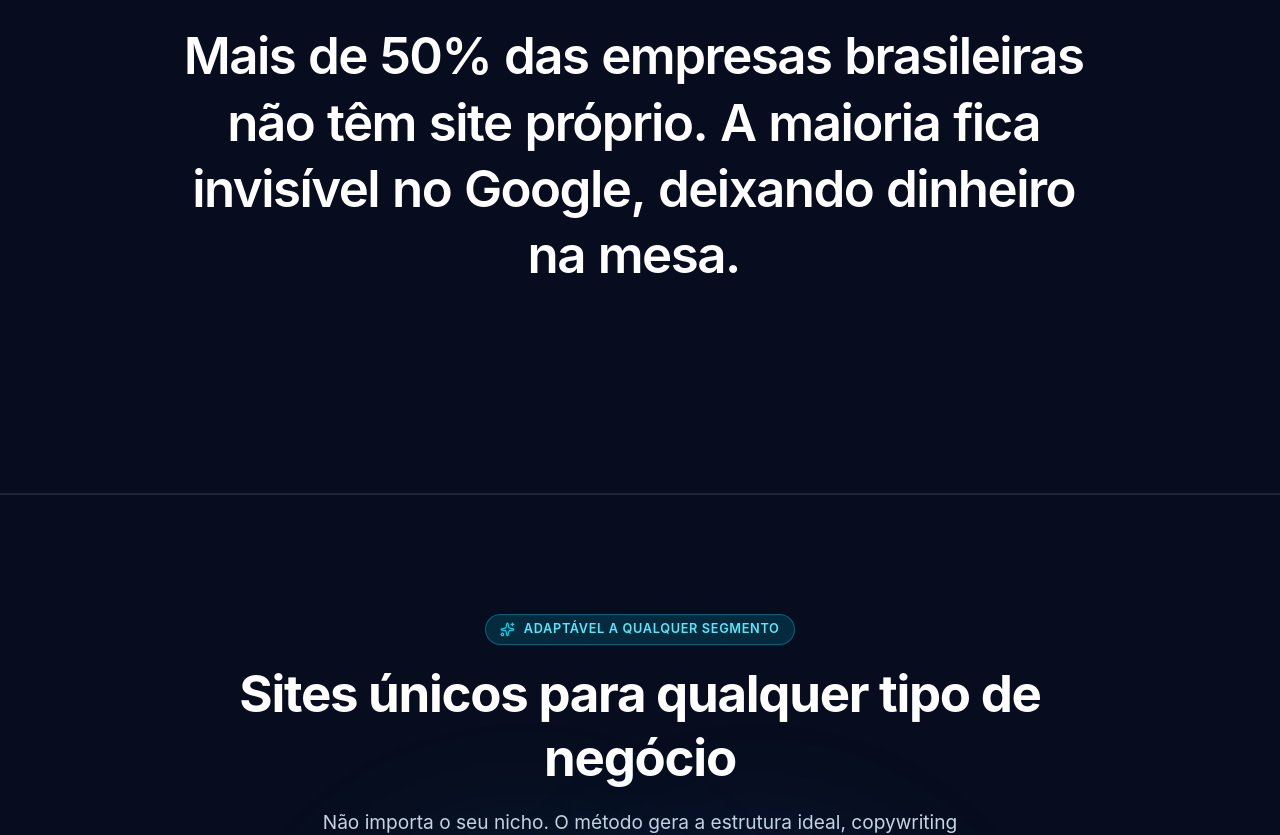
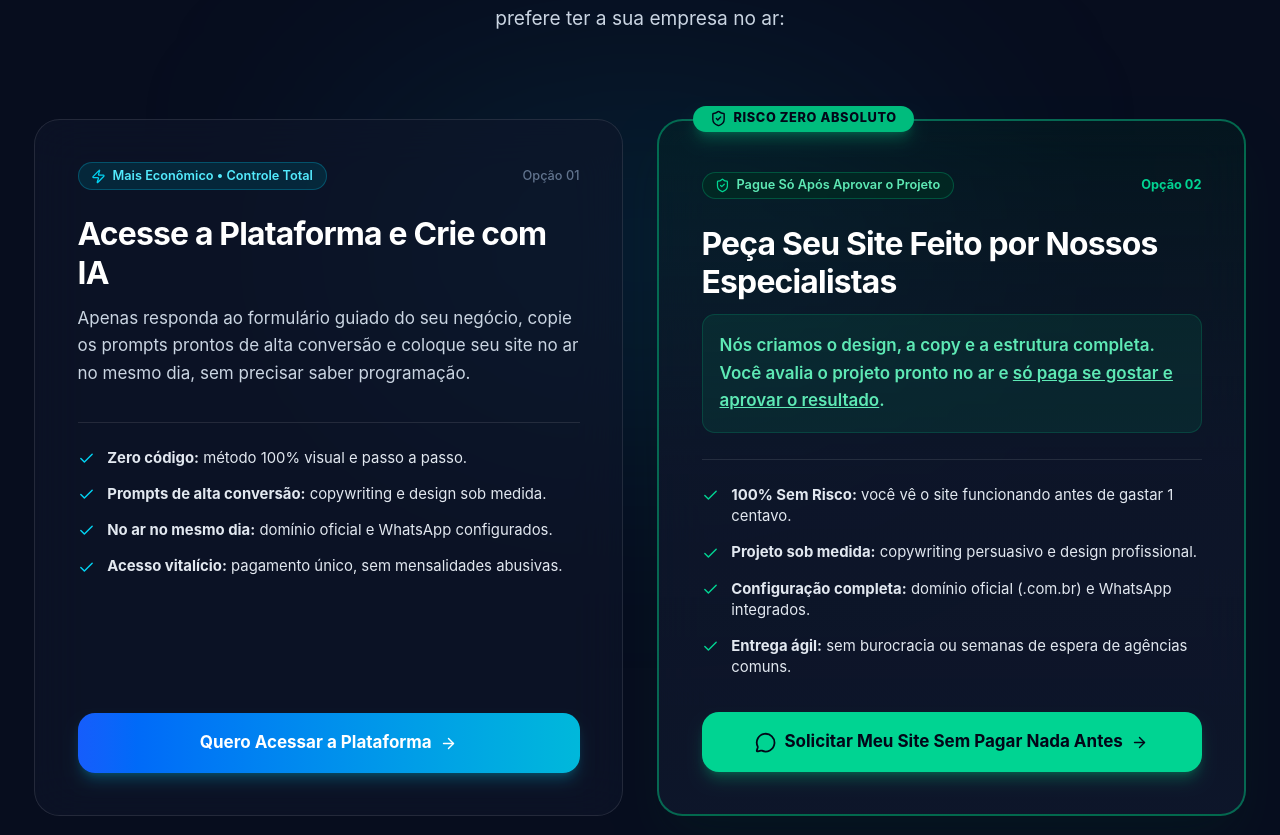
Before and after one commit to alessandrosc2/multyplique, a React (Vite) app: page / in a window 1280 px wide. Shown: the part 4346-5181 px from the top of the page. Built offline with nearby package versions, Linux system fonts and the light colour scheme.

Commit message:
feat: implementa Bloco 2 de Interesse com escolha bifurcada (Criar com IA vs Feito para Voce com Risco Zero)

```diff
--- a/src/App.tsx
+++ b/src/App.tsx
@@ -1,5 +1,6 @@
 import { Toaster } from "sonner";
 import { ScrollGlobe } from "@/components/ui/landing-page";
+import { ChoiceSection } from "@/components/ui/ChoiceSection";
 import { SocialProofSection } from "@/components/pricing/SocialProofSection";
 import { WordRevealSection } from "@/components/scrollytelling/WordRevealSection";
 import { ConversionScienceSection } from "@/components/analytics/ConversionScienceSection";
@@ -16,6 +17,10 @@ export default function App() {
 
       {/* Beat 1: O Método Guiado das 4 Fases com o Globo 3D em Scrollytelling */}
       <ScrollGlobe />
+
+      {/* Beat 2: Interesse & Sustentação — As Duas Opções: Crie com IA ou Risco Zero */}
+      <ChoiceSection />
+
       <SocialProofSection />
 
       {/* Beat 2: O Dilema da Presença Digital & Comparativo com Sites Genéricos */}
--- /dev/null
+++ b/src/components/ui/ChoiceSection.tsx
@@ -0,0 +1,148 @@
+import React from "react";
+import { Zap, ShieldCheck, Check, ArrowRight, MessageCircle, Sparkles } from "lucide-react";
+
+export function ChoiceSection() {
+  const handleScrollToPricing = () => {
+    const el = document.getElementById("pricing");
+    if (el) el.scrollIntoView({ behavior: "smooth" });
+  };
+
+  return (
+    <section id="escolha-seu-caminho" className="relative bg-[#070d1e] text-white py-20 sm:py-28 px-4 sm:px-6 lg:px-8 overflow-hidden border-t border-white/5">
+      {/* Ambient background glow */}
+      <div className="absolute top-1/2 left-1/2 -translate-x-1/2 -translate-y-1/2 w-[600px] h-[350px] bg-cyan-500/10 rounded-full blur-[130px] pointer-events-none" />
+
+      <div className="max-w-6xl mx-auto relative z-10">
+        {/* Section Header */}
+        <div className="text-center max-w-3xl mx-auto mb-14 sm:mb-20">
+          <span className="inline-flex items-center gap-2 px-3.5 py-1.5 rounded-full text-xs font-semibold bg-cyan-500/10 text-cyan-300 border border-cyan-500/20 mb-4 uppercase tracking-widest">
+            <Sparkles className="w-3.5 h-3.5 text-cyan-400" />
+            Dois Caminhos, Mais Vendas Para Sua Empresa
+          </span>
+          <h2 className="text-3xl sm:text-4xl md:text-5xl font-bold tracking-tight mb-4 text-white leading-tight">
+            Ter um site profissional na sua empresa nunca foi tão simples e seguro.
+          </h2>
+          <p className="text-slate-300 text-base sm:text-lg leading-relaxed max-w-2xl mx-auto">
+            Sem um site oficial, quem pesquisa pelo seu produto ou serviço no Google acaba comprando do seu concorrente. Para resolver isso hoje, escolha como prefere ter a sua empresa no ar:
+          </p>
+        </div>
+
+        {/* 2 Choice Cards Grid */}
+        <div className="grid grid-cols-1 lg:grid-cols-2 gap-8 items-stretch">
+
+          {/* Card 1: Faça Você Mesmo (Site-IA) */}
+          <div className="flex flex-col justify-between p-8 sm:p-10 rounded-3xl bg-slate-900/60 border border-white/10 hover:border-cyan-500/40 backdrop-blur-xl transition-all duration-300 hover:shadow-2xl hover:shadow-cyan-950/40 group">
+            <div>
+              <div className="flex items-center justify-between gap-4 mb-6">
+                <span className="inline-flex items-center gap-1.5 text-xs font-semibold px-3 py-1 rounded-full bg-cyan-950/70 border border-cyan-500/30 text-cyan-300">
+                  <Zap className="w-3.5 h-3.5 text-cyan-400" />
+                  Mais Econômico • Controle Total
+                </span>
+                <span className="text-xs text-slate-500 font-medium">Opção 01</span>
+              </div>
+
+              <h3 className="text-2xl sm:text-3xl font-bold text-white mb-3 tracking-tight">
+                Acesse a Plataforma e Crie com IA
+              </h3>
+              <p className="text-slate-300 text-sm sm:text-base leading-relaxed mb-8">
+                Apenas responda ao formulário guiado do seu negócio, copie os prompts prontos de alta conversão e coloque seu site no ar no mesmo dia, sem precisar saber programação.
+              </p>
+
+              <div className="space-y-3.5 text-sm text-slate-200 border-t border-white/10 pt-6 mb-8">
+                <div className="flex items-start gap-3">
+                  <Check className="w-4 h-4 text-cyan-400 shrink-0 mt-0.5" />
+                  <span><strong>Zero código:</strong> método 100% visual e passo a passo.</span>
+                </div>
+                <div className="flex items-start gap-3">
+                  <Check className="w-4 h-4 text-cyan-400 shrink-0 mt-0.5" />
+                  <span><strong>Prompts de alta conversão:</strong> copywriting e design sob medida.</span>
+                </div>
+                <div className="flex items-start gap-3">
+                  <Check className="w-4 h-4 text-cyan-400 shrink-0 mt-0.5" />
+                  <span><strong>No ar no mesmo dia:</strong> domínio oficial e WhatsApp configurados.</span>
+                </div>
+                <div className="flex items-start gap-3">
+                  <Check className="w-4 h-4 text-cyan-400 shrink-0 mt-0.5" />
+                  <span><strong>Acesso vitalício:</strong> pagamento único, sem mensalidades abusivas.</span>
+                </div>
+              </div>
+            </div>
+
+            <button
+              onClick={handleScrollToPricing}
+              className="w-full py-4 px-6 rounded-2xl font-bold text-sm sm:text-base bg-gradient-to-r from-blue-600 to-cyan-500 text-white hover:brightness-110 shadow-lg shadow-cyan-500/25 transition-all transform hover:-translate-y-0.5 cursor-pointer inline-flex items-center justify-center gap-2 group/btn"
+            >
+              <span>Quero Acessar a Plataforma</span>
+              <ArrowRight className="w-4 h-4 group-hover/btn:translate-x-1.5 transition-transform" />
+            </button>
+          </div>
+
+          {/* Card 2: Nós Fazemos Por Você (Risco Zero) */}
+          <div className="relative flex flex-col justify-between p-8 sm:p-10 rounded-3xl bg-gradient-to-b from-emerald-950/30 via-slate-900/80 to-slate-900/90 border-2 border-emerald-500/50 hover:border-emerald-400 backdrop-blur-xl transition-all duration-300 shadow-2xl shadow-emerald-950/30 group">
+
+            {/* Top highlight pill */}
+            <div className="absolute -top-3.5 left-8 px-4 py-1 rounded-full bg-emerald-500 text-slate-950 text-xs font-extrabold uppercase tracking-wider shadow-lg shadow-emerald-500/30 flex items-center gap-1.5">
+              <ShieldCheck className="w-4 h-4" />
+              Risco Zero Absoluto
+            </div>
+
+            <div>
+              <div className="flex items-center justify-between gap-4 mb-6 mt-2">
+                <span className="inline-flex items-center gap-1.5 text-xs font-semibold px-3 py-1 rounded-full bg-emerald-950/70 border border-emerald-500/30 text-emerald-300">
+                  <ShieldCheck className="w-3.5 h-3.5 text-emerald-400" />
+                  Pague Só Após Aprovar o Projeto
+                </span>
+                <span className="text-xs text-emerald-400 font-bold">Opção 02</span>
+              </div>
+
+              <h3 className="text-2xl sm:text-3xl font-bold text-white mb-3 tracking-tight">
+                Peça Seu Site Feito por Nossos Especialistas
+              </h3>
+
+              <div className="p-4 rounded-xl bg-emerald-500/10 border border-emerald-500/20 mb-6">
+                <p className="text-emerald-300 text-sm sm:text-base font-semibold leading-relaxed">
+                  Nós criamos o design, a copy e a estrutura completa. Você avalia o projeto pronto no ar e <u>só paga se gostar e aprovar o resultado</u>.
+                </p>
+              </div>
+
+              <div className="space-y-3.5 text-sm text-slate-200 border-t border-white/10 pt-6 mb-8">
+                <div className="flex items-start gap-3">
+                  <Check className="w-4 h-4 text-emerald-400 shrink-0 mt-0.5" />
+                  <span><strong>100% Sem Risco:</strong> você vê o site funcionando antes de gastar 1 centavo.</span>
+                </div>
+                <div className="flex items-start gap-3">
+                  <Check className="w-4 h-4 text-emerald-400 shrink-0 mt-0.5" />
+                  <span><strong>Projeto sob medida:</strong> copywriting persuasivo e design profissional.</span>
+                </div>
+                <div className="flex items-start gap-3">
+                  <Check className="w-4 h-4 text-emerald-400 shrink-0 mt-0.5" />
+                  <span><strong>Configuração completa:</strong> domínio oficial (.com.br) e WhatsApp integrados.</span>
+                </div>
+                <div className="flex items-start gap-3">
+                  <Check className="w-4 h-4 text-emerald-400 shrink-0 mt-0.5" />
+                  <span><strong>Entrega ágil:</strong> sem burocracia ou semanas de espera de agências comuns.</span>
+                </div>
+              </div>
+            </div>
+
+            <a
+              href="https://wa.me/5583993595124?text=Ol%C3%A1!%20Quero%20que%20a%20equipe%20fa%C3%A7a%20o%20site%20da%20minha%20empresa%20com%20a%20condi%C3%A7%C3%A3o%20de%20s%C3%B3%20pagar%20ap%C3%B3s%20a%20aprova%C3%A7%C3%A3o%20do%20projeto."
+              target="_blank"
+              rel="noopener noreferrer"
+              onClick={() => {
+                (window as any).dataLayer = (window as any).dataLayer || [];
+                (window as any).dataLayer.push({ event: "whatsapp_click", location: "choice_section_zero_risk" });
+              }}
+              className="w-full py-4 px-6 rounded-2xl font-bold text-sm sm:text-base bg-emerald-400 hover:bg-emerald-300 text-slate-950 shadow-lg shadow-emerald-500/30 transition-all transform hover:-translate-y-0.5 cursor-pointer inline-flex items-center justify-center gap-2 group/btn active:scale-[0.98]"
+            >
+              <MessageCircle className="w-5 h-5 text-slate-950" />
+              <span>Solicitar Meu Site Sem Pagar Nada Antes</span>
+              <ArrowRight className="w-4 h-4 group-hover/btn:translate-x-1.5 transition-transform" />
+            </a>
+          </div>
+
+        </div>
+      </div>
+    </section>
+  );
+}
```
